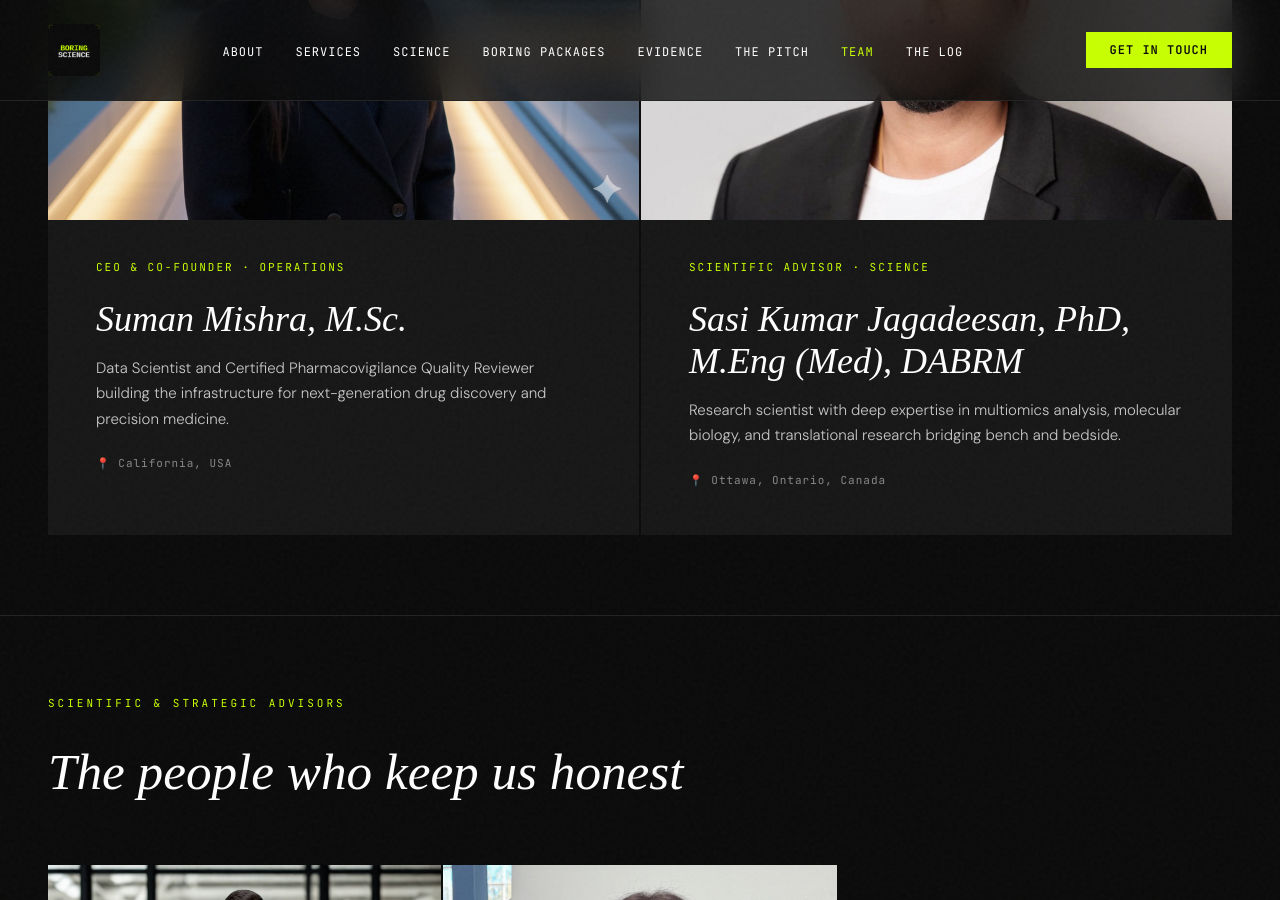
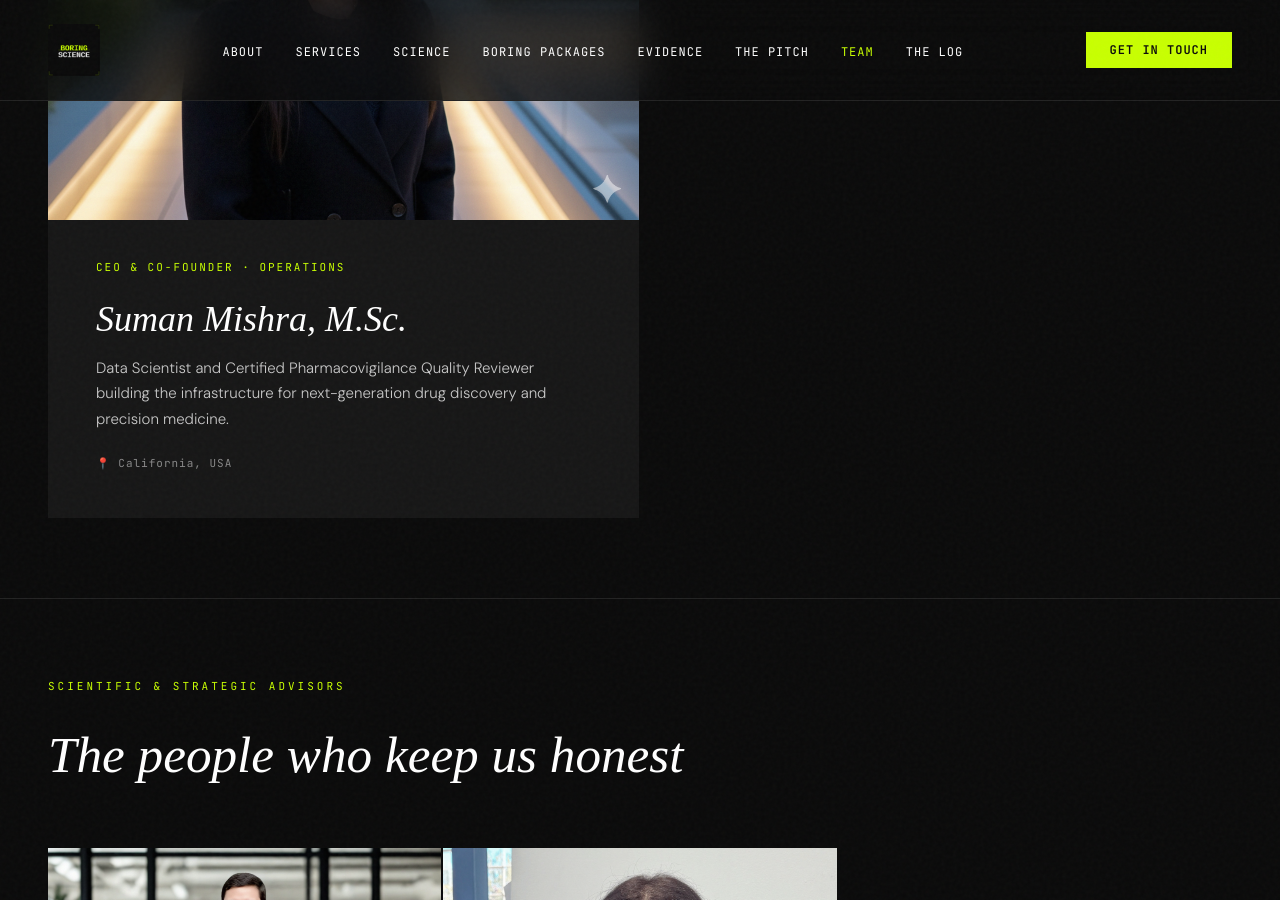
Before and after one commit to BoringScienceLLC/BoringScience, a Jekyll site: the page built from team.html, in a window 1280 px wide and 900 px high, scrolled down 921 px. Built offline with Jekyll 4.4.1, drawn with Linux system fonts in a browser that asks for light colours; some web fonts are replaced.

Commit message:
Delete Sasi Kumar Jagadeesan from founders.yml
Removed Sasi Kumar Jagadeesan from founders list.

```diff
--- a/_data/founders.yml
+++ b/_data/founders.yml
@@ -7,9 +7,3 @@
   bio: "Data Scientist and Certified Pharmacovigilance Quality Reviewer building the infrastructure for next-generation drug discovery and precision medicine."
   location: "California, USA"
   photo: "/assets/images/team/suman-mishra.jpg"
-
-- role: "Scientific Advisor · Science"
-  name: "Sasi Kumar Jagadeesan, PhD, M.Eng (Med), DABRM"
-  bio: "Research scientist with deep expertise in multiomics analysis, molecular biology, and translational research bridging bench and bedside."
-  location: "Ottawa, Ontario, Canada"
-  photo: "/assets/images/team/sasi-jagadeesan.jpg"
```
